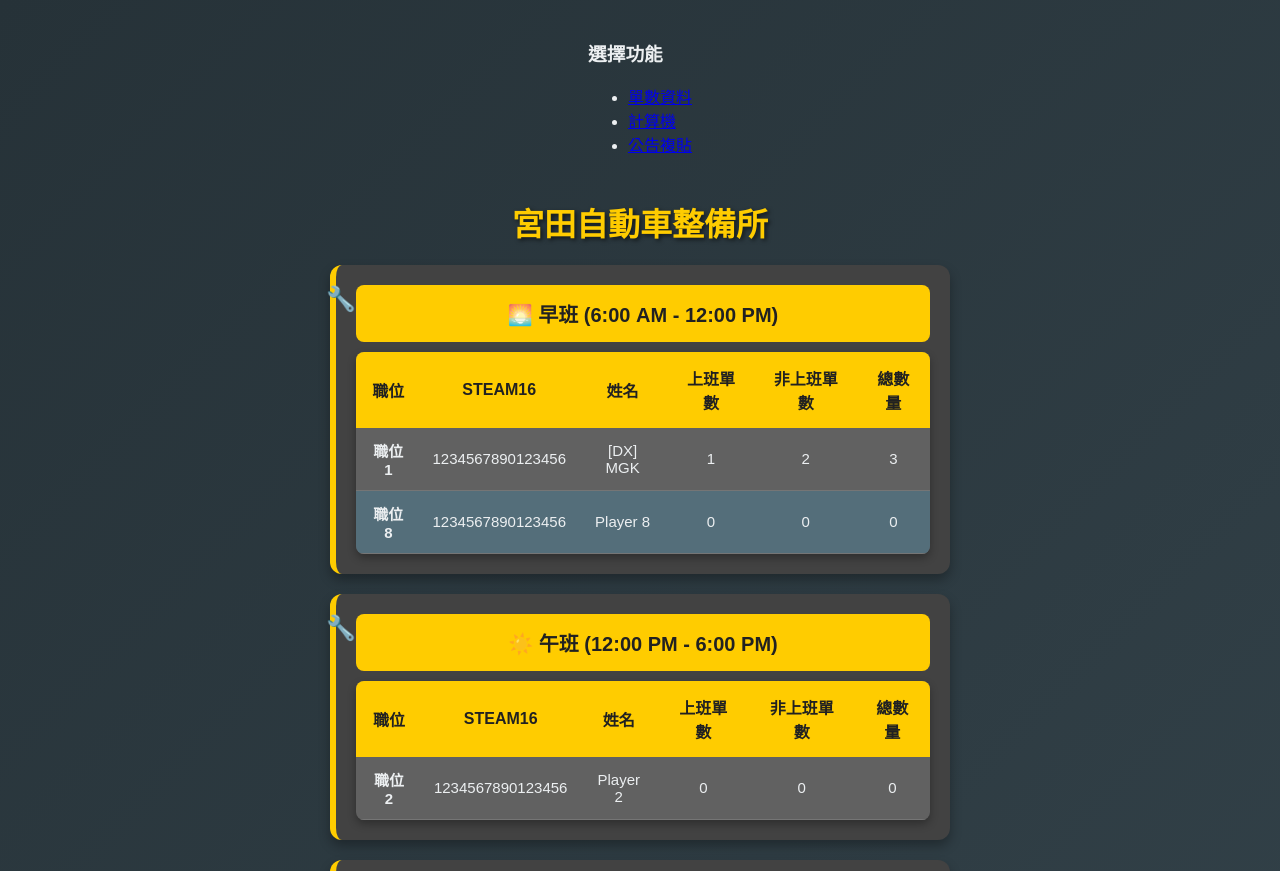
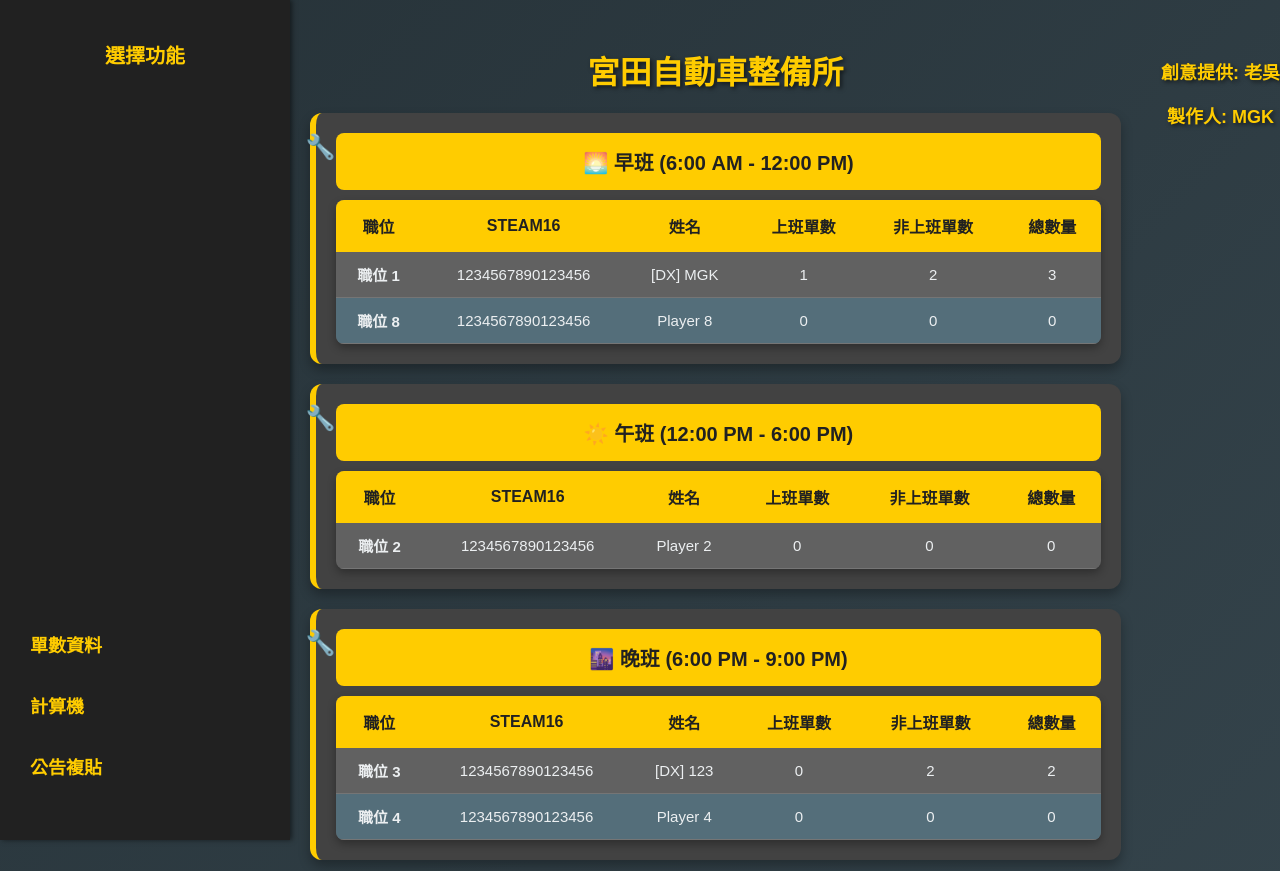
Before and after one commit to mgkplays/dx, a plain HTML site: page index.html in a window 1280 px wide. Shown: the top 871 px of the page. Drawn offline with Linux system fonts and the light colour scheme.

Commit message:
Update styles.css

```diff
--- a/styles.css
+++ b/styles.css
@@ -2,14 +2,96 @@
 body {
     font-family: 'Arial', sans-serif;
     margin: 0;
-    padding: 20px;
+    padding: 0;
+    display: flex;
+    min-height: 100vh;
     background: linear-gradient(135deg, #263238, #37474f);
     color: #eceff1;
+}
+
+/* Sidebar Styles */
+#sidebar {
+    width: 250px;
+    background: #212121;
+    color: #ffcc00;
+    padding: 20px;
+    position: fixed;
+    height: 100%;
+    top: 0;
+    left: 0;
+    box-shadow: 2px 0 5px rgba(0, 0, 0, 0.5);
     display: flex;
     flex-direction: column;
-    align-items: center;
+    justify-content: space-between;
 }
 
+#sidebar h3 {
+    font-size: 20px;
+    margin-bottom: 20px;
+    text-align: center;
+    text-transform: uppercase;
+    color: #ffcc00;
+}
+
+#sidebar ul {
+    list-style-type: none;
+    padding: 0;
+}
+
+#sidebar ul li {
+    margin: 15px 0;
+}
+
+#sidebar ul li a {
+    text-decoration: none;
+    color: #ffcc00;
+    font-size: 18px;
+    text-transform: uppercase;
+    font-weight: bold;
+    display: block;
+    padding: 10px;
+    border-radius: 5px;
+    transition: background 0.3s ease;
+}
+
+#sidebar ul li a:hover {
+    background: #ffcc00;
+    color: #212121;
+}
+
+/* Main Content Styles */
+#mainContent {
+    margin-left: 270px;
+    padding: 20px;
+    flex-grow: 1;
+}
+
+.hidden {
+    display: none;
+}
+
+/* Section Headers */
+h2, h3 {
+    text-align: center;
+    color: #ffcc00;
+    font-size: 32px;
+    margin-bottom: 20px;
+    text-transform: uppercase;
+}
+
+/* Footer */
+footer {
+    margin-top: 40px;
+    text-align: center;
+    font-family: 'Arial', sans-serif;
+    color: #ffcc00;
+}
+
+footer p {
+    font-size: 18px;
+    font-weight: bold;
+    text-shadow: 2px 2px 4px rgba(0, 0, 0, 0.6);
+}
 /* Title */
 h2 {
     text-align: center;
```
